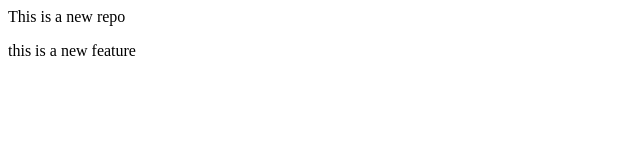
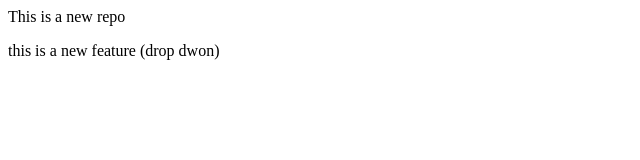
Before and after one commit to Priyansh28-pyb/localrepo, a plain HTML site: page index.html in a window 1280 px wide. Shown: the full height of the page, 0-640 px from the left. Drawn offline with Linux system fonts and the light colour scheme.

Commit message:
delete is from second line

```diff
--- a/index.html
+++ b/index.html
@@ -1,3 +1,3 @@
 <p>This is a new repo</p>
 
-<p>this is a new feature </p>
+<p>this is a new feature (drop dwon)</p>
```
